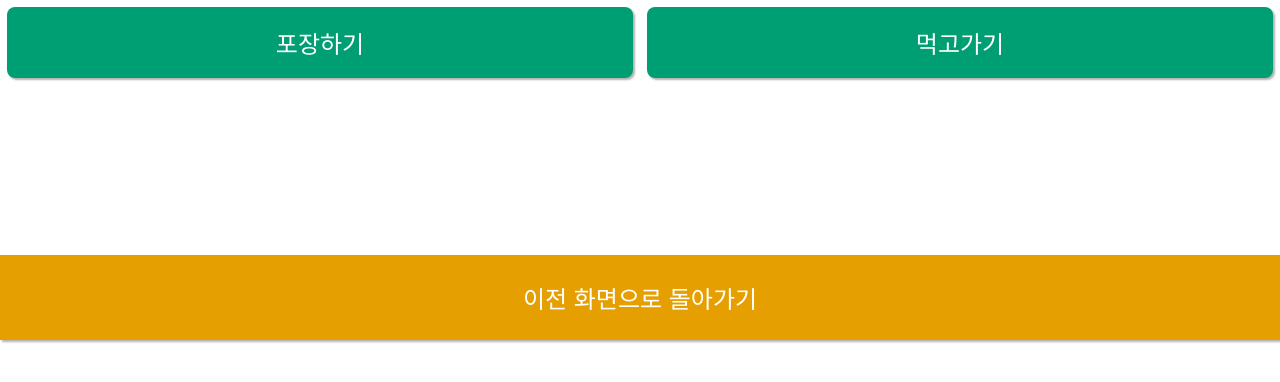
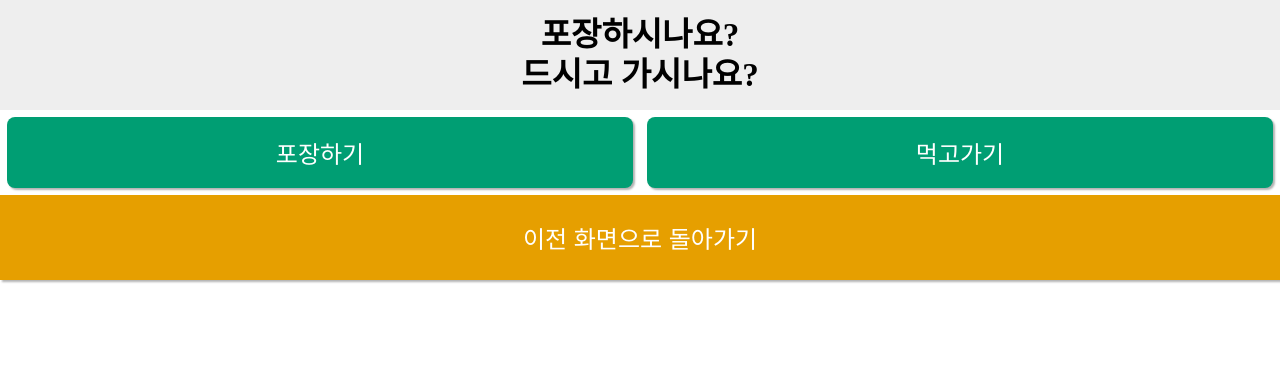
Before and after one commit to elonkiosk/elonkiosk-webapp, a React (Create React App) app: page /convenientmode in a window 1280 px wide. Shown: the top 382 px of the page. Built offline with nearby package versions, Linux system fonts and the light colour scheme.

Commit message:
convenient set color .. Guide compo need and warning fix need

```diff
--- a/src/components/ConvenientTitle.tsx
+++ b/src/components/ConvenientTitle.tsx
@@ -7,7 +7,7 @@ const Wrapper = styled.div`
 	flex: 1;
 	display: grid;
 	place-items: center;
-	background-color: aqua;
+	background-color: var(--color-backgroundwhite);
 
 	span {
 		font-size: 33px;
--- a/src/routes/Convenientmode.tsx
+++ b/src/routes/Convenientmode.tsx
@@ -4,12 +4,13 @@ import React from "react";
 import ConvenientButton from "../components/ConvenientButton";
 import ConvenientLayout from "../components/ConvenientLayout";
 import ConvenientFooter from "../components/ConvenientFooter";
+import ConvenientTitle from "../components/ConvenientTitle";
 
 const Menu = styled.div`
 	flex: 1;
 	display: grid;
 	grid-template-columns: repeat(2, 1fr);
-	grid-template-rows: repeat(3, 1fr);
+	//grid-template-rows: repeat(3, 1fr);
 `;
 
 function Convenientmode() {
@@ -41,6 +42,10 @@ function Convenientmode() {
 
 	return (
 		<ConvenientLayout>
+			<ConvenientTitle>
+				<span>{"포장하시나요?\n드시고 가시나요?"}</span>
+				<span></span>
+			</ConvenientTitle>
 			<Menu>
 				<ConvenientButton color="green" oper={funcIsPickup}>
 					<span>포장하기</span>
--- a/src/routes/Home.tsx
+++ b/src/routes/Home.tsx
@@ -7,7 +7,6 @@ import ConvenientLayout from "../components/ConvenientLayout";
 import ConvenientTitle from "../components/ConvenientTitle";
 
 const Menu = styled.div`
-	background-color: red;
 	display: grid;
 	grid-template-columns: repeat(2, 1fr);
 	//gap: 5px;
```
